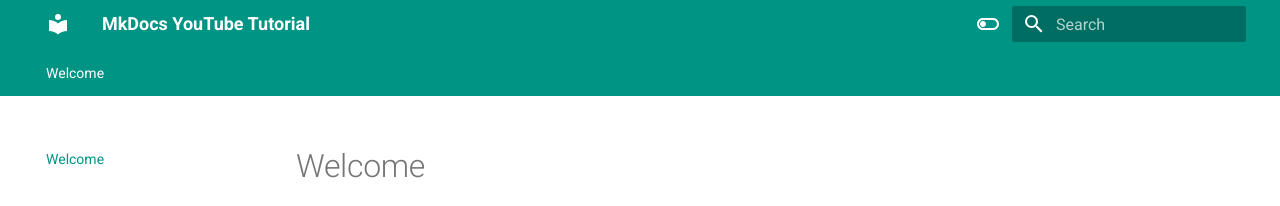
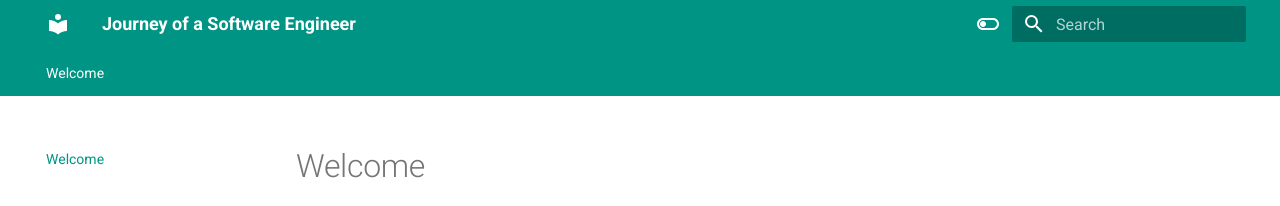
Before and after one commit to amritupreti/docs, an MkDocs documentation site: the page built from docs/index.md, in a window 1280 px wide. Shown: the top 206 px of the page. Built offline with MkDocs 1.6.1 and Material for MkDocs 9.7.7, drawn with Linux system fonts in a browser that asks for light colours.

Commit message:
Add site information in mkdocs.yml

```diff
--- a/mkdocs.yml
+++ b/mkdocs.yml
@@ -1,4 +1,7 @@
-site_name: MkDocs YouTube Tutorial
+site_name: Journey of a Software Engineer
+site_description: A personal knowledge base documenting my journey as a software engineer.
+site_author: Amrit Upreti
+site_repo: https://github.com/amritupreti/docs
 site_url: https://amritupreti.github.io/docs/
 theme:
   name: material
```
